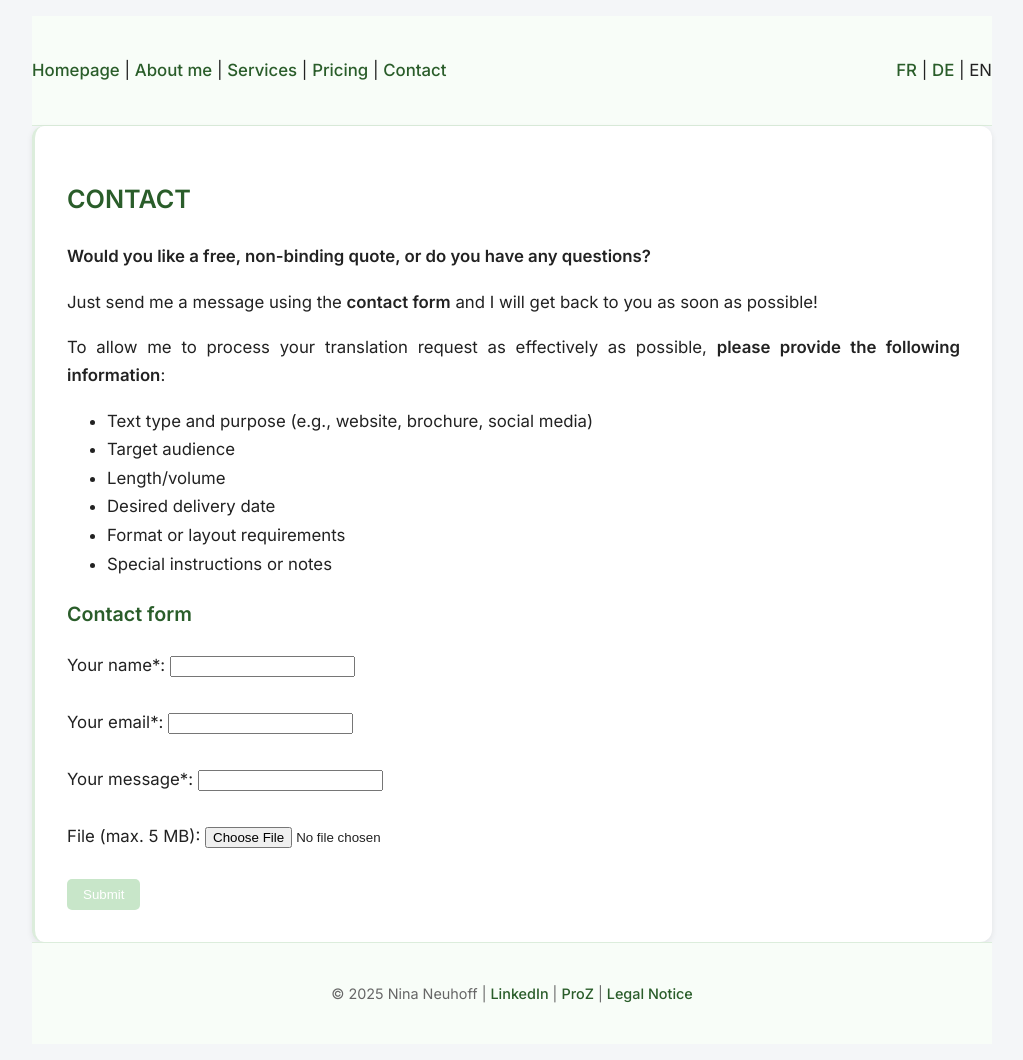
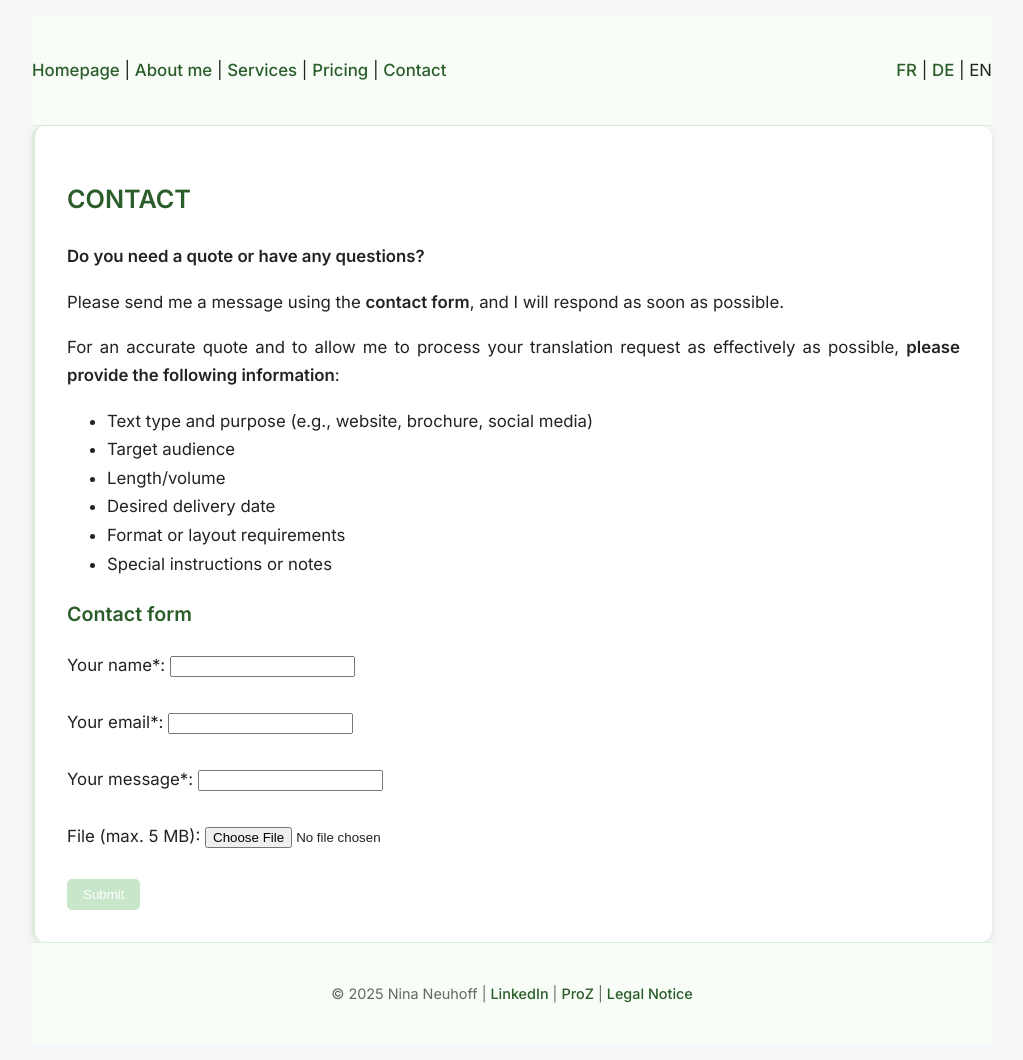
Before and after one commit to nneuhoff/traduction-translation-uebersetzung, a Jekyll site: the page built from en/contact.md, in a window 1280 px wide. Shown: the whole page, without its empty margins (128-1151 px from the left). Built offline with Jekyll 4.4.1, drawn with Linux system fonts in a browser that asks for light colours.

Commit message:
Update contact.md

```diff
--- a/en/contact.md
+++ b/en/contact.md
@@ -6,11 +6,11 @@ lang: en
 
 ## CONTACT
 
-**Would you like a free, non-binding quote, or do you have any questions?**
+**Do you need a quote or have any questions?**
 
-Just send me a message using the **contact form** and I will get back to you as soon as possible!
+Please send me a message using the **contact form**, and I will respond as soon as possible.
 
-To allow me to process your translation request as effectively as possible, **please provide the following information**:
+For an accurate quote and to allow me to process your translation request as effectively as possible, **please provide the following information**:
 
 - Text type and purpose (e.g., website, brochure, social media)
 - Target audience
```
